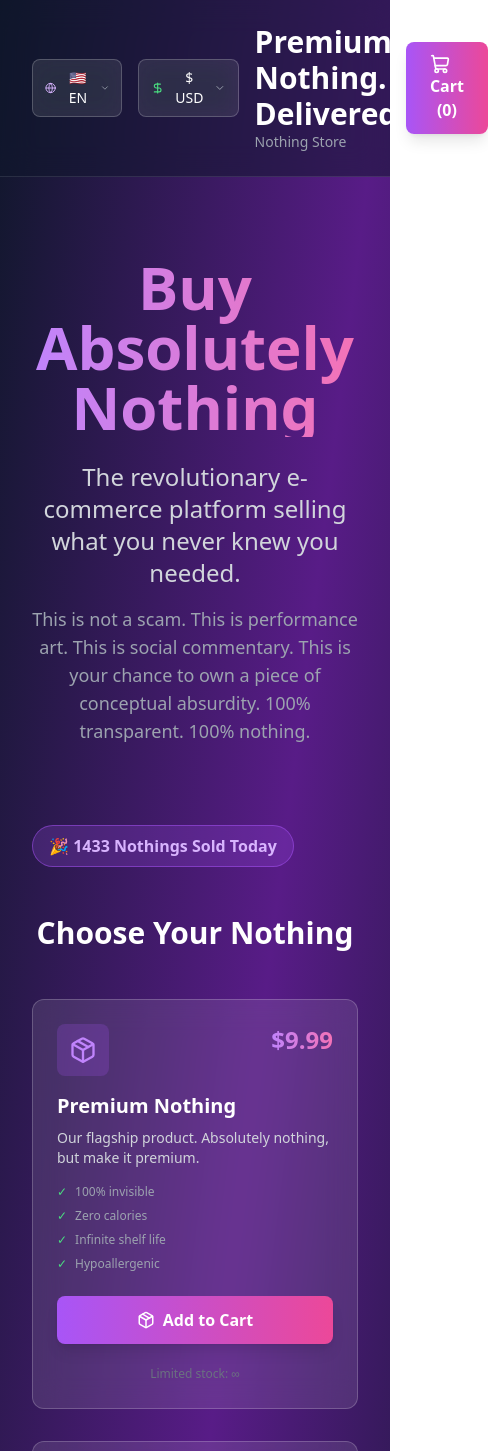
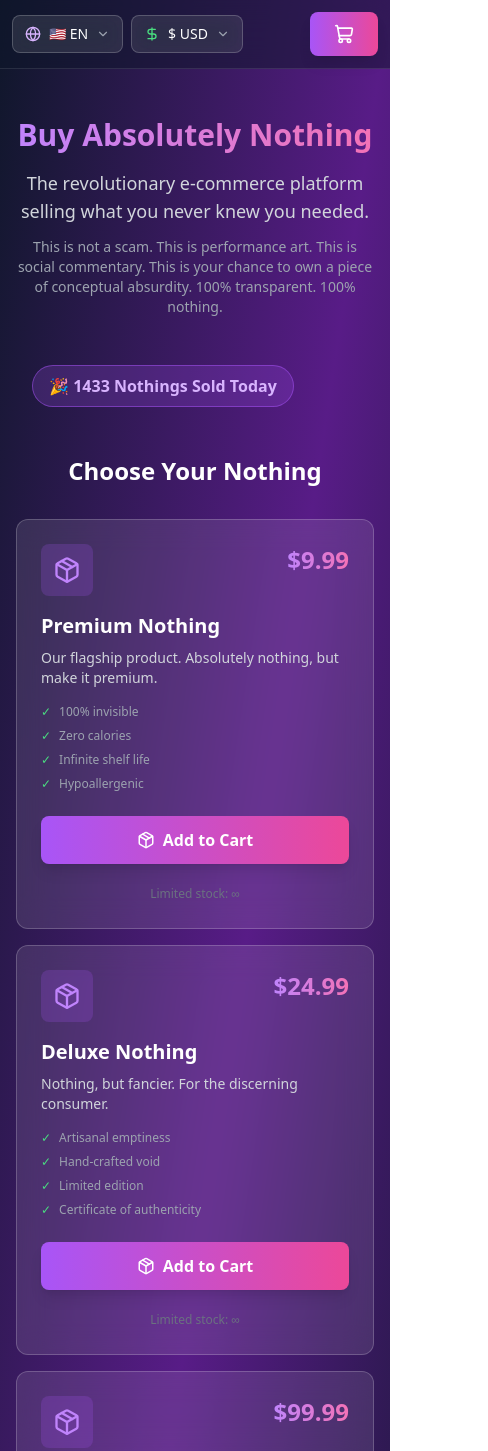
Before and after one commit to mpiima1/nothing, a Next.js app: page / in a window 390 px wide. Shown: the top 1451 px of the page, 488 px wide, since content can reach past the window. Built offline with nearby package versions, Linux system fonts and the light colour scheme.

Commit message:
feat: improve mobile responsiveness
- Make header, hero, products, cart drawer responsive
- Switch dropdown positioning from absolute to fixed
- Use fixed to ensure dropdowns appear above content
- Increase z-index to 100 for dropdowns
- Reduce padding on mobile for all sections

```diff
--- a/components/CartDrawer.jsx
+++ b/components/CartDrawer.jsx
@@ -34,10 +34,10 @@ export default function CartDrawer({
       />
 
       {/* Drawer */}
-      <div className="relative bg-slate-900 w-full max-w-md h-full shadow-2xl border-l border-white/10 animate-slide-in">
+      <div className="relative bg-slate-900 w-full max-w-md h-full shadow-2xl border-l border-white/10 animate-slide-in flex flex-col">
         {/* Header */}
-        <div className="p-6 border-b border-white/10 flex justify-between items-center">
-          <h2 className="text-2xl font-bold bg-gradient-to-r from-purple-400 to-pink-400 bg-clip-text text-transparent">
+        <div className="p-4 md:p-6 border-b border-white/10 flex justify-between items-center shrink-0">
+          <h2 className="text-xl md:text-2xl font-bold bg-gradient-to-r from-purple-400 to-pink-400 bg-clip-text text-transparent">
             {t('cart.title')}
           </h2>
           <button
@@ -49,7 +49,7 @@ export default function CartDrawer({
         </div>
 
         {/* Cart Items */}
-        <div className="p-6 space-y-4">
+        <div className="p-4 md:p-6 space-y-3 md:space-y-4 flex-1 overflow-y-auto">
           {cart.length === 0 ? (
             <div className="text-center py-12">
               <Package size={64} className="mx-auto mb-4 text-gray-600" />
@@ -96,22 +96,22 @@ export default function CartDrawer({
 
         {/* Footer */}
         {cart.length > 0 && (
-          <div className="absolute bottom-0 left-0 right-0 p-6 border-t border-white/10 bg-gradient-to-t from-slate-900 via-slate-900 to-transparent">
-            <div className="flex justify-between items-center mb-4">
+          <div className="shrink-0 p-4 md:p-6 border-t border-white/10 bg-slate-900">
+            <div className="flex justify-between items-center mb-3 md:mb-4">
               <span className="text-gray-400">{t('common.total')}:</span>
-              <span className="text-3xl font-bold bg-gradient-to-r from-purple-400 to-pink-400 bg-clip-text text-transparent">
+              <span className="text-2xl md:text-3xl font-bold bg-gradient-to-r from-purple-400 to-pink-400 bg-clip-text text-transparent">
                 {formatPrice(total, currency)}
               </span>
             </div>
 
             <button
               onClick={onCheckout}
-              className="w-full py-4 bg-gradient-to-r from-purple-500 to-pink-500 hover:from-purple-600 hover:to-pink-600 text-white rounded-lg font-bold text-lg shadow-xl hover:shadow-purple-500/50 transition-all duration-300 hover:scale-105"
+              className="w-full py-3 md:py-4 bg-gradient-to-r from-purple-500 to-pink-500 hover:from-purple-600 hover:to-pink-600 text-white rounded-lg font-bold text-base md:text-lg shadow-xl hover:shadow-purple-500/50 transition-all duration-300 hover:scale-105"
             >
               {t('cart.checkoutYourNothing')}
             </button>
 
-            <p className="text-xs text-gray-500 text-center mt-3">
+            <p className="text-xs text-gray-500 text-center mt-2 md:mt-3">
               {t('cart.noPaymentRequired')}
             </p>
           </div>
--- a/components/CurrencySelector.jsx
+++ b/components/CurrencySelector.jsx
@@ -69,7 +69,7 @@ export default function CurrencySelector({ onCurrencyChange }) {
       </button>
 
       {isOpen && (
-        <div className="absolute top-full left-0 mt-2 w-48 bg-slate-900/95 backdrop-blur-lg rounded-lg border border-white/20 shadow-xl overflow-hidden z-50 animate-fade-in">
+        <div className="fixed top-auto left-0 mt-2 w-48 bg-slate-900/95 backdrop-blur-lg rounded-lg border border-white/20 shadow-xl overflow-hidden z-[100] animate-fade-in">
           {supportedCurrencies.map((currency) => (
             <button
               key={currency.code}
--- a/components/LanguageSelector.jsx
+++ b/components/LanguageSelector.jsx
@@ -79,7 +79,7 @@ export default function LanguageSelector() {
       </button>
 
       {isOpen && (
-        <div className="absolute top-full left-0 mt-2 w-48 bg-slate-900/95 backdrop-blur-lg rounded-lg border border-white/20 shadow-xl overflow-hidden z-50 animate-fade-in">
+        <div className="fixed top-auto left-0 mt-2 w-48 bg-slate-900/95 backdrop-blur-lg rounded-lg border border-white/20 shadow-xl overflow-hidden z-[100] animate-fade-in">
           {supportedLanguages.map((lang) => (
             <button
               key={lang.code}
--- a/components/NothingStore.js
+++ b/components/NothingStore.js
@@ -203,12 +203,12 @@ export default function NothingStore() {
     <div className="min-h-screen bg-gradient-to-br from-slate-900 via-purple-900 to-slate-900 text-white">
       {/* Header */}
       <header className="border-b border-white/10 backdrop-blur-lg sticky top-0 z-50 bg-slate-900/50">
-        <div className="max-w-7xl mx-auto px-8 py-6 flex justify-between items-center">
-          <div className="flex items-center gap-4">
+        <div className="max-w-7xl mx-auto px-3 sm:px-4 md:px-8 py-3 md:py-6 flex justify-between items-center gap-2 md:gap-4">
+          <div className="flex flex-wrap items-center gap-2 md:gap-4">
             <LanguageSelector />
             <CurrencySelector onCurrencyChange={handleCurrencyChange} />
-            <div>
-              <h1 className="text-3xl font-bold">{t('hero.tagline')}</h1>
+            <div className="hidden sm:block">
+              <h1 className="text-2xl md:text-3xl font-bold">{t('hero.tagline')}</h1>
               <p className="text-sm text-gray-400">Nothing Store</p>
             </div>
           </div>
@@ -218,7 +218,7 @@ export default function NothingStore() {
             className="relative"
           >
             <ShoppingCart size={20} />
-            <span>{t('common.cart')} ({cart.length})</span>
+            <span className="hidden sm:inline">{t('common.cart')} ({cart.length})</span>
             {cart.length > 0 && (
               <span className="absolute -top-2 -right-2 bg-red-500 text-white text-xs rounded-full w-6 h-6 flex items-center justify-center">
                 {cart.length}
@@ -229,14 +229,14 @@ export default function NothingStore() {
       </header>
 
       {/* Hero */}
-      <section className="max-w-7xl mx-auto px-8 py-20 text-center">
-        <h2 className="text-6xl font-bold mb-6 bg-gradient-to-r from-purple-400 to-pink-400 bg-clip-text text-transparent">
+      <section className="max-w-7xl mx-auto px-4 md:px-8 py-12 md:py-20 text-center">
+        <h2 className="text-3xl md:text-5xl lg:text-6xl font-bold mb-4 md:mb-6 bg-gradient-to-r from-purple-400 to-pink-400 bg-clip-text text-transparent">
           {t('hero.title')}
         </h2>
-        <p className="text-2xl text-gray-300 mb-4">
+        <p className="text-lg md:text-2xl text-gray-300 mb-3 md:mb-4">
           {t('hero.subtitle')}
         </p>
-        <p className="text-lg text-gray-400 max-w-2xl mx-auto">
+        <p className="text-sm md:text-lg text-gray-400 max-w-2xl mx-auto">
           {t('hero.description')}
         </p>
       </section>
@@ -253,9 +253,9 @@ export default function NothingStore() {
       )}
 
       {/* Products */}
-      <section className="max-w-7xl mx-auto px-8 pb-20">
-        <h3 className="text-3xl font-bold mb-12 text-center">{t('products.chooseYourNothing')}</h3>
-        <div className="grid md:grid-cols-2 lg:grid-cols-4 gap-8">
+      <section className="max-w-7xl mx-auto px-4 md:px-8 pb-12 md:pb-20">
+        <h3 className="text-2xl md:text-3xl font-bold mb-8 md:mb-12 text-center">{t('products.chooseYourNothing')}</h3>
+        <div className="grid grid-cols-1 sm:grid-cols-2 lg:grid-cols-4 gap-4 md:gap-8">
           {products.map((product) => (
             <ProductCard
               key={product.id}
```
